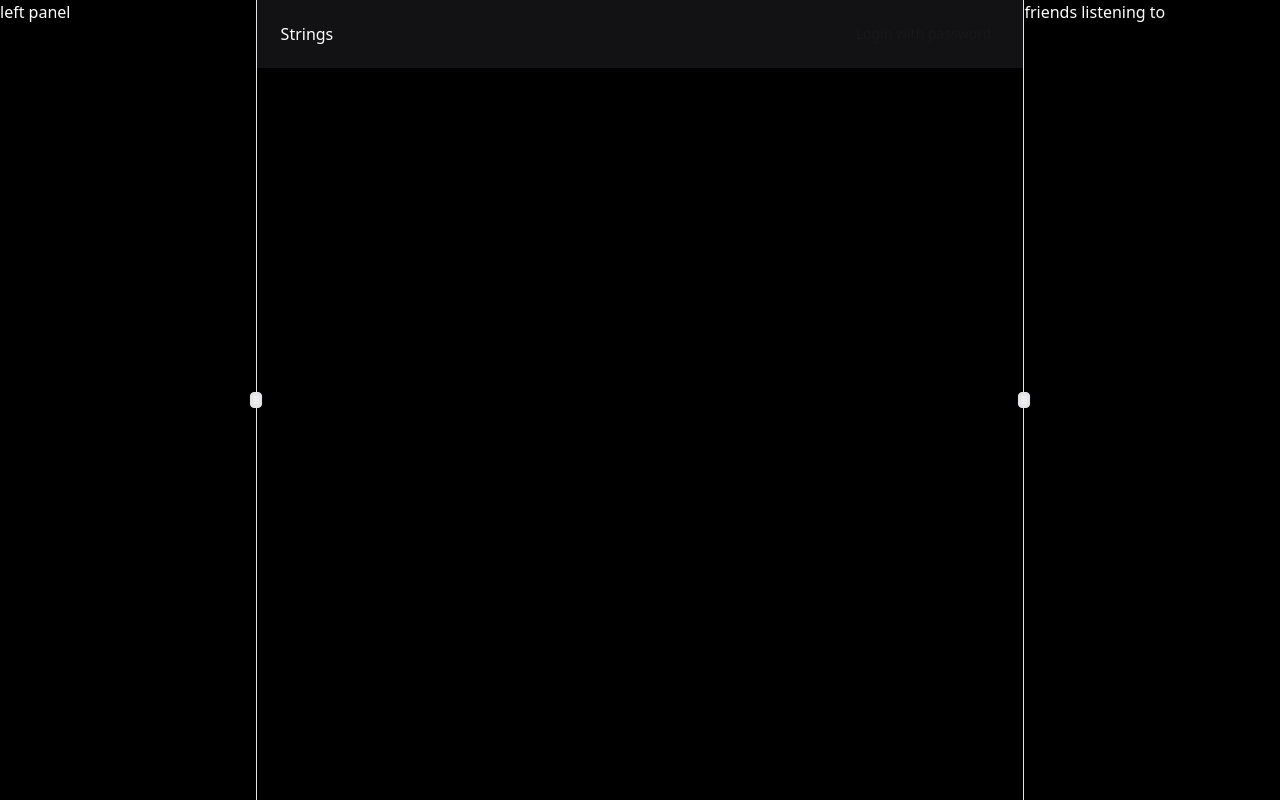
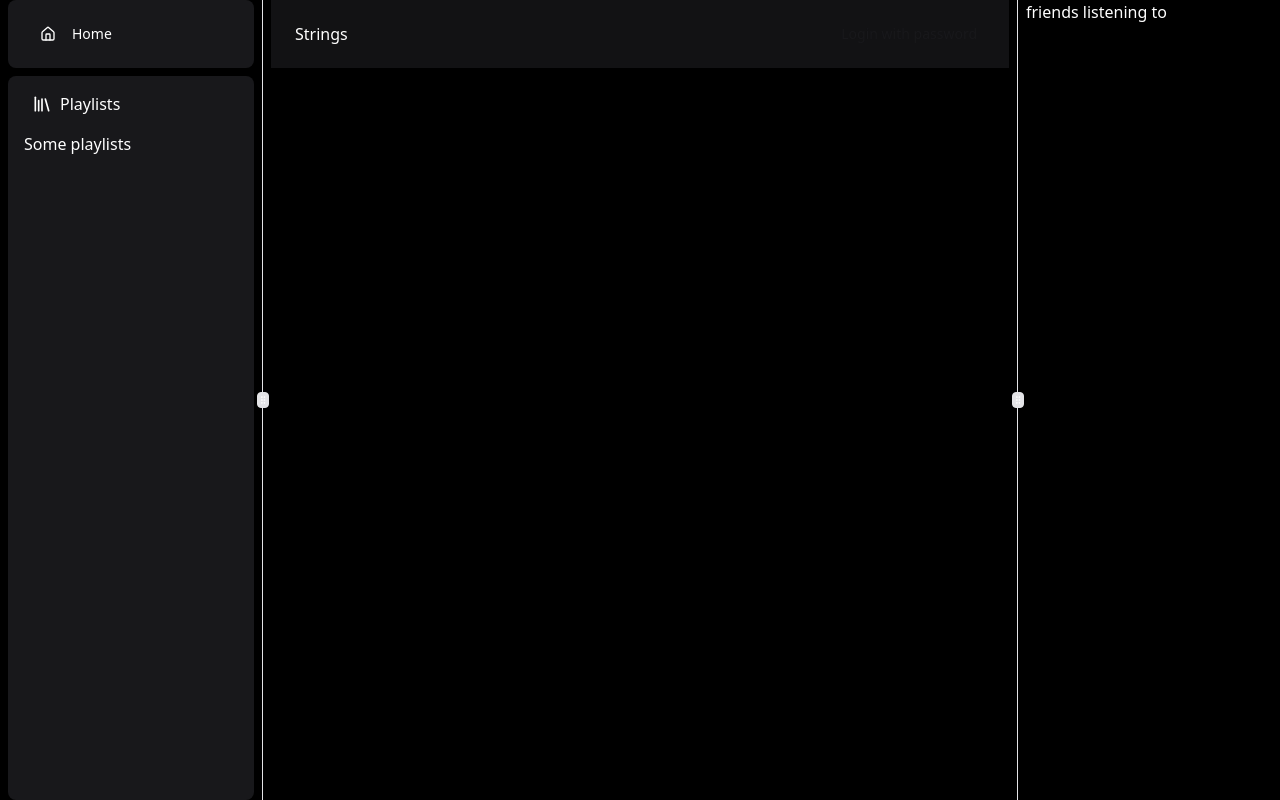
Before and after one commit to himankshu1/strings, a React app in the folder frontend/: page / in a window 1280 px wide. Built offline with nearby package versions, Linux system fonts and the light colour scheme; no server answers; the HTML template or start-up script is replaced by a standard one.

Commit message:
add music context

```diff
--- a/frontend/package.json
+++ b/frontend/package.json
@@ -10,6 +10,7 @@
     "preview": "vite preview"
   },
   "dependencies": {
+    "@radix-ui/react-scroll-area": "^1.2.2",
     "@radix-ui/react-slot": "^1.1.1",
     "axios": "^1.7.9",
     "class-variance-authority": "^0.7.1",
--- /dev/null
+++ b/frontend/src/components/LeftSidebar.tsx
@@ -0,0 +1,75 @@
+import { cn } from '@/lib/utils';
+import { HomeIcon, Library, MessageCircle } from 'lucide-react';
+import { Link } from 'react-router';
+import { buttonVariants } from './ui/button';
+import { AuthContext } from '@/providers/AuthProvider';
+import { useContext } from 'react';
+import { ScrollArea } from './ui/scroll-area';
+import PlaylistSkeleton from './skeletons/PlaylistSkeleton';
+import { MusicContext } from '@/providers/MusicProvider';
+
+const LeftSidebar = () => {
+    const { user } = useContext(AuthContext)!;
+    const { albums } = useContext(MusicContext)!;
+
+    const isLoading = false;
+
+    console.log(albums);
+
+    return (
+        <div className="h-full flex flex-col gap-2">
+            {/* navigation menu */}
+            <div className="rounded-lg bg-zinc-900 p-4">
+                <div className="space-y-2">
+                    <Link
+                        to="/"
+                        className={cn(
+                            buttonVariants({
+                                variant: 'ghost',
+                                className:
+                                    'w-full justify-start text-white hover:bg-zinc-800',
+                            })
+                        )}
+                    >
+                        <HomeIcon className="mr-2 size-5" />
+                        <span className="hidden md:inline">Home</span>
+                    </Link>
+
+                    {user && (
+                        <Link
+                            to="/"
+                            className={cn(
+                                buttonVariants({
+                                    variant: 'ghost',
+                                    className:
+                                        'w-full justify-start text-white hover:bg-zinc-800',
+                                })
+                            )}
+                        >
+                            <MessageCircle className="mr-2 size-5" />
+                            <span className="hidden md:inline">Messages</span>
+                        </Link>
+                    )}
+                </div>
+            </div>
+
+            {/* library section */}
+            <div className="flex-1 rounded-lg bg-zinc-900 p-4">
+                <div className="flex items-center justify-between mb-4">
+                    <div className="flex items-center text-white px-2">
+                        <Library className="size-5 mr-2" />
+                        <span className="hidden md:inline">Playlists</span>
+                    </div>
+                </div>
+
+                <ScrollArea className="h-[calc(100vh-300px)]">
+                    <div className="space-y-2">
+                        {isLoading ? <PlaylistSkeleton /> : 'Some playlists'}
+                    </div>
+                </ScrollArea>
+            </div>
+        </div>
+    );
+};
+
+export default LeftSidebar;
--- /dev/null
+++ b/frontend/src/components/skeletons/FeaturedGridSkeleton.tsx
@@ -0,0 +1,18 @@
+const FeaturedGridSkeleton = () => {
+    return (
+        <div className="grid grid-cols-1 sm:grid-cols-2 lg:grid-cols-3 gap-4 mb-8">
+            {Array.from({ length: 6 }).map((_, i) => (
+                <div
+                    key={i}
+                    className="flex items-center bg-zinc-800/50 rounded-md overflow-hidden animate-pulse"
+                >
+                    <div className="w-16 sm:w-20 h-16 sm:h-20 bg-zinc-700 flex-shrink-0" />
+                    <div className="flex-1 p-4">
+                        <div className="h-4 bg-zinc-700 rounded w-3/4 mb-2" />
+                    </div>
+                </div>
+            ))}
+        </div>
+    );
+};
+export default FeaturedGridSkeleton;
--- /dev/null
+++ b/frontend/src/components/skeletons/PlaylistSkeleton.tsx
@@ -0,0 +1,12 @@
+const PlaylistSkeleton = () => {
+    return Array.from({ length: 7 }).map((_, i) => (
+        <div key={i} className="p-2 rounded-md flex items-center gap-3">
+            <div className="w-12 h-12 bg-zinc-800 rounded-md flex-shrink-0 animate-pulse" />
+            <div className="flex-1 min-w-0 hidden md:block space-y-2">
+                <div className="h-4 bg-zinc-800 rounded animate-pulse w-3/4" />
+                <div className="h-3 bg-zinc-800 rounded animate-pulse w-1/2" />
+            </div>
+        </div>
+    ));
+};
+export default PlaylistSkeleton;
--- /dev/null
+++ b/frontend/src/components/skeletons/UsersListSkeleton.tsx
@@ -0,0 +1,15 @@
+const UsersListSkeleton = () => {
+    return Array.from({ length: 4 }).map((_, i) => (
+        <div
+            key={i}
+            className="flex items-center justify-center lg:justify-start gap-3 p-3 rounded-lg animate-pulse"
+        >
+            <div className="h-12 w-12 rounded-full bg-zinc-800" />
+            <div className="flex-1 lg:block hidden">
+                <div className="h-4 w-24 bg-zinc-800 rounded mb-2" />
+                <div className="h-3 w-32 bg-zinc-800 rounded" />
+            </div>
+        </div>
+    ));
+};
+export default UsersListSkeleton;
--- /dev/null
+++ b/frontend/src/components/ui/scroll-area.tsx
@@ -0,0 +1,46 @@
+import * as React from "react"
+import * as ScrollAreaPrimitive from "@radix-ui/react-scroll-area"
+
+import { cn } from "@/lib/utils"
+
+const ScrollArea = React.forwardRef<
+  React.ElementRef<typeof ScrollAreaPrimitive.Root>,
+  React.ComponentPropsWithoutRef<typeof ScrollAreaPrimitive.Root>
+>(({ className, children, ...props }, ref) => (
+  <ScrollAreaPrimitive.Root
+    ref={ref}
+    className={cn("relative overflow-hidden", className)}
+    {...props}
+  >
+    <ScrollAreaPrimitive.Viewport className="h-full w-full rounded-[inherit]">
+      {children}
+    </ScrollAreaPrimitive.Viewport>
+    <ScrollBar />
+    <ScrollAreaPrimitive.Corner />
+  </ScrollAreaPrimitive.Root>
+))
+ScrollArea.displayName = ScrollAreaPrimitive.Root.displayName
+
+const ScrollBar = React.forwardRef<
+  React.ElementRef<typeof ScrollAreaPrimitive.ScrollAreaScrollbar>,
+  React.ComponentPropsWithoutRef<typeof ScrollAreaPrimitive.ScrollAreaScrollbar>
+>(({ className, orientation = "vertical", ...props }, ref) => (
+  <ScrollAreaPrimitive.ScrollAreaScrollbar
+    ref={ref}
+    orientation={orientation}
+    className={cn(
+      "flex touch-none select-none transition-colors",
+      orientation === "vertical" &&
+        "h-full w-2.5 border-l border-l-transparent p-[1px]",
+      orientation === "horizontal" &&
+        "h-2.5 flex-col border-t border-t-transparent p-[1px]",
+      className
+    )}
+    {...props}
+  >
+    <ScrollAreaPrimitive.ScrollAreaThumb className="relative flex-1 rounded-full bg-border" />
+  </ScrollAreaPrimitive.ScrollAreaScrollbar>
+))
+ScrollBar.displayName = ScrollAreaPrimitive.ScrollAreaScrollbar.displayName
+
+export { ScrollArea, ScrollBar }
--- a/frontend/src/layouts/MainLayout.tsx
+++ b/frontend/src/layouts/MainLayout.tsx
@@ -1,3 +1,4 @@
+import LeftSidebar from '@/components/LeftSidebar';
 import {
     ResizableHandle,
     ResizablePanel,
@@ -12,7 +13,7 @@ const MainLayout = () => {
         <div className="h-screen bg-black text-white flex flex-col">
             <ResizablePanelGroup
                 direction="horizontal"
-                className="flex-1 flex h-full overflow-hidden"
+                className="flex-1 flex h-full overflow-hidden gap-2 px-2"
             >
                 {/* left sidebar */}
                 <ResizablePanel
@@ -20,7 +21,7 @@ const MainLayout = () => {
                     minSize={isMobile ? 0 : 10}
                     maxSize={30}
                 >
-                    left panel
+                    <LeftSidebar />
                 </ResizablePanel>
 
                 <ResizableHandle withHandle={!isMobile} />
--- a/frontend/src/main.tsx
+++ b/frontend/src/main.tsx
@@ -5,13 +5,16 @@ import { BrowserRouter } from 'react-router';
 
 import { AuthProvider } from './providers/AuthProvider';
 import App from './App';
+import MusicProvider from './providers/MusicProvider';
 
 createRoot(document.getElementById('root')!).render(
     <StrictMode>
         <AuthProvider>
-            <BrowserRouter>
-                <App />
-            </BrowserRouter>
+            <MusicProvider>
+                <BrowserRouter>
+                    <App />
+                </BrowserRouter>
+            </MusicProvider>
         </AuthProvider>
     </StrictMode>
 );
--- /dev/null
+++ b/frontend/src/providers/MusicProvider.tsx
@@ -0,0 +1,92 @@
+/* eslint-disable react-refresh/only-export-components */
+import { axiosClient } from '@/lib/axios';
+import { createContext, ReactNode, useEffect, useState } from 'react';
+
+type AlbumType = {
+    _id: string;
+    title: string;
+    artist: string[];
+    imageUrl: string;
+    releaseYear: number;
+    songs: string[];
+};
+
+type SongType = {
+    _id: string;
+    title: string;
+    artist: string[];
+    imageUrl: string;
+    audioUrl: string;
+    duration: number;
+    albumId: string;
+};
+
+export type MusicContextType = {
+    albums: AlbumType[];
+    songs: SongType[];
+    isLoading: boolean;
+    setIsLoading: (isLoading: boolean) => void;
+    getAllAlbums: () => Promise<void>;
+    getAllSongs: () => Promise<void>;
+};
+
+export const MusicContext = createContext<MusicContextType | undefined>(
+    undefined
+);
+
+const MusicProvider = ({ children }: { children: ReactNode }) => {
+    const [albums, setAlbums] = useState([]);
+    const [songs, setSongs] = useState([]);
+    const [isLoading, setIsLoading] = useState<boolean>(false);
+
+    useEffect(() => {
+        const fetchAllAlbumsAndSongs = async () => {
+            await getAllAlbums();
+            // await getAllSongs();
+        };
+        fetchAllAlbumsAndSongs();
+    }, []);
+
+    //* get all albums
+    const getAllAlbums = async () => {
+        try {
+            setIsLoading(true);
+            const { data } = await axiosClient.get('/album/get-albums');
+            setAlbums(data);
+        } catch (error) {
+            console.log(error);
+        } finally {
+            setIsLoading(false);
+        }
+    };
+
+    //* get all songs
+    const getAllSongs = async () => {
+        try {
+            setIsLoading(true);
+            const { data } = await axiosClient.get('/songs');
+            setSongs(data);
+        } catch (error) {
+            console.log(error);
+        } finally {
+            setIsLoading(false);
+        }
+    };
+
+    return (
+        <MusicContext.Provider
+            value={{
+                albums,
+                songs,
+                isLoading,
+                setIsLoading,
+                getAllAlbums,
+                getAllSongs,
+            }}
+        >
+            {children}
+        </MusicContext.Provider>
+    );
+};
+
+export default MusicProvider;
```
Also changed, not shown: 1 other file (tests, documents, lock files or other folders).
